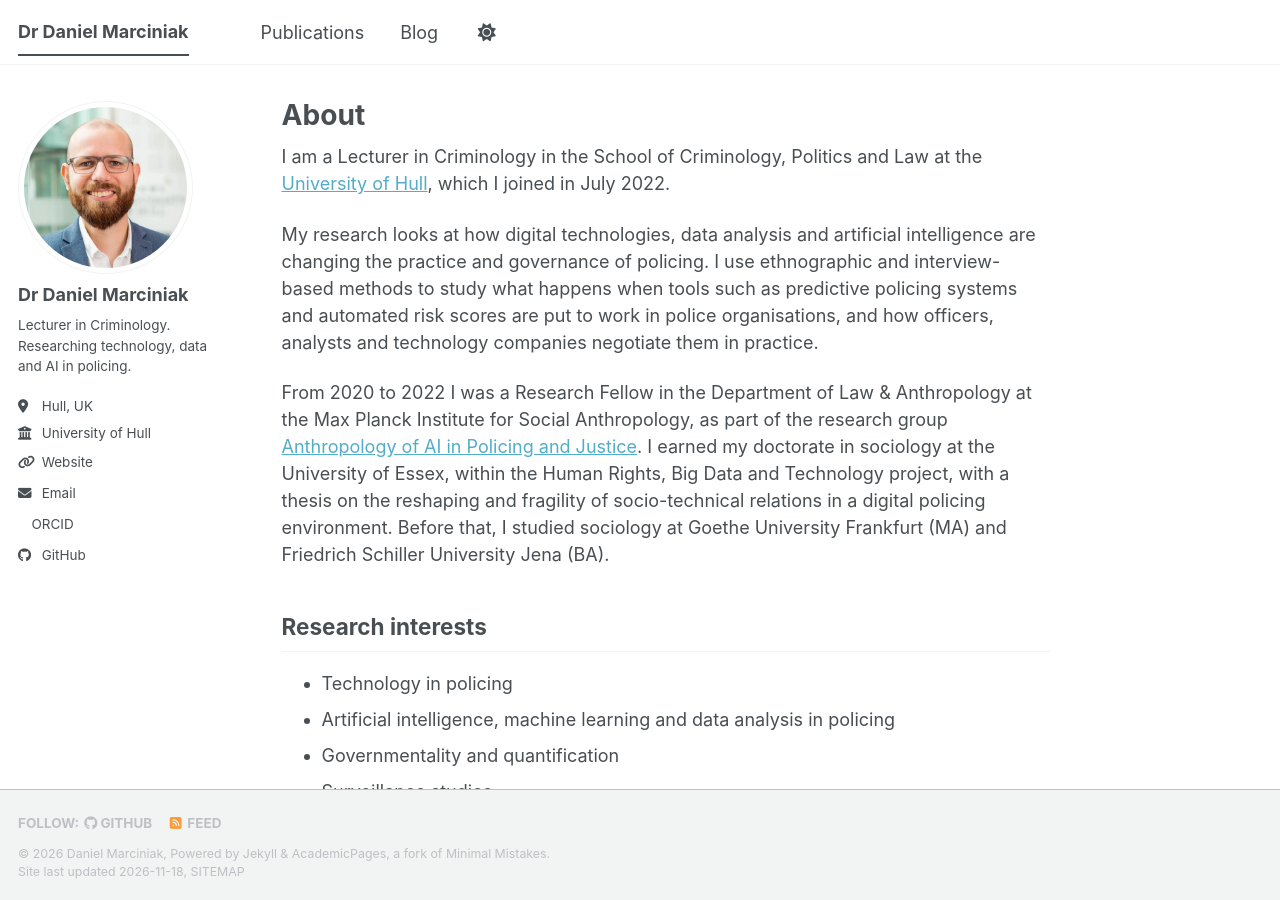
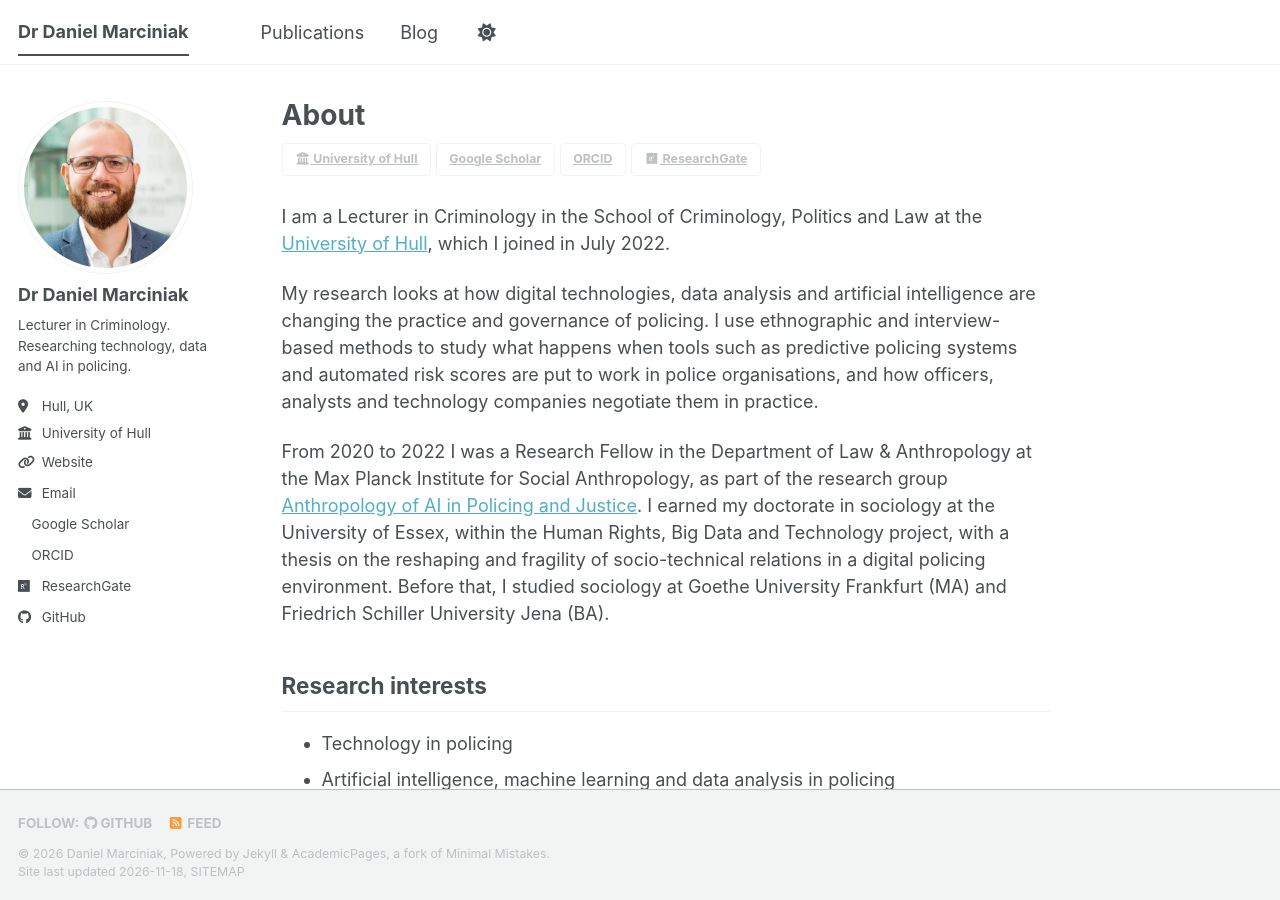
Before and after one commit to danmarciniak/danmarciniak.github.io, a Jekyll site: the page built from _pages/about.md, in a window 1280 px wide and 900 px high. Built offline with Jekyll 4.4.1, drawn with Linux system fonts in a browser that asks for light colours; a script bundle is joined from its source files by our own code; a style sheet for code colours, icons or effects is not loaded.

Commit message:
Add profile links to homepage and sidebar
Row of buttons at the top of the About page linking to the Hull staff
page, Google Scholar, ORCID and ResearchGate; add Google Scholar and
ResearchGate to the sidebar.

Co-Authored-By: Claude Opus 5.5 <noreply@anthropic.com>
Claude-Session: https://claude.ai/code/session_01U25hzNMLoE9sT7k9yr3Jmo

```diff
--- a/_config.yml
+++ b/_config.yml
@@ -35,14 +35,14 @@ author:
   # Academic websites
   academia         : # URL
   arxiv            : # URL - Update with the correct link to your profile
-  googlescholar    : # URL
+  googlescholar    : "https://scholar.google.co.uk/citations?user=pqkEJQsAAAAJ&hl=en"
   inspire-hep      : # URL
   impactstory      : # URL
   orcid            : "https://orcid.org/0000-0002-1843-120X"
   semantic         : # URL
   ssrn             : # URL
   pubmed           : # URL
-  researchgate     : # URL
+  researchgate     : "https://www.researchgate.net/profile/Daniel-Marciniak"
   scopus           : # URL
   zotero           : # URL
 
--- a/_pages/about.md
+++ b/_pages/about.md
@@ -6,6 +6,13 @@ redirect_from:
   - /about/
   - /about.html
 ---
+
+<p class="profile-links">
+<a class="btn btn--inverse btn--small" href="https://www.hull.ac.uk/staff-directory/daniel-marciniak"><i class="fas fa-fw fa-building-columns" aria-hidden="true"></i> University of Hull</a>
+<a class="btn btn--inverse btn--small" href="https://scholar.google.co.uk/citations?user=pqkEJQsAAAAJ&amp;hl=en"><i class="ai ai-google-scholar ai-fw" aria-hidden="true"></i> Google Scholar</a>
+<a class="btn btn--inverse btn--small" href="https://orcid.org/0000-0002-1843-120X"><i class="ai ai-orcid ai-fw" aria-hidden="true"></i> ORCID</a>
+<a class="btn btn--inverse btn--small" href="https://www.researchgate.net/profile/Daniel-Marciniak"><i class="fab fa-fw fa-researchgate" aria-hidden="true"></i> ResearchGate</a>
+</p>
 
 I am a Lecturer in Criminology in the School of Criminology, Politics and Law at the [University of Hull](https://www.hull.ac.uk/staff-directory/daniel-marciniak), which I joined in July 2022.
 
```
